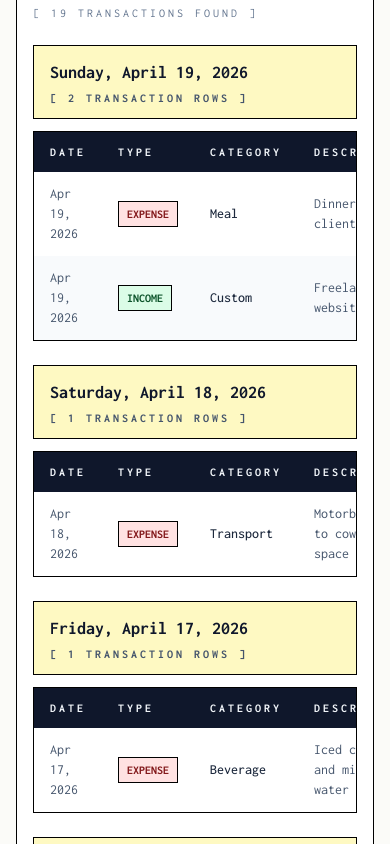
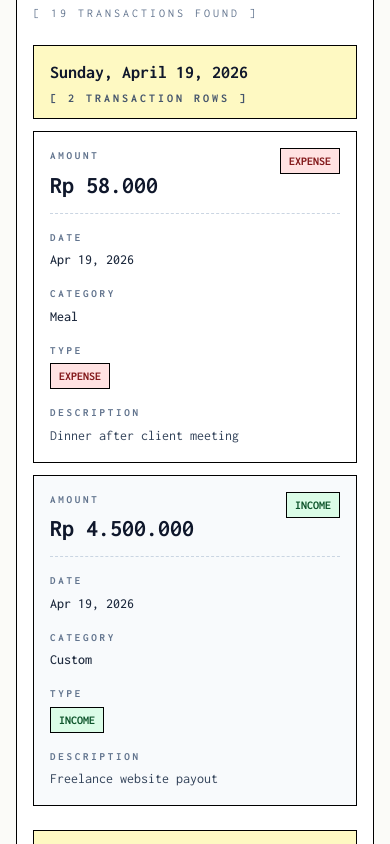
Before and after one commit to hafid-firman-febrian/pixel-pockets, a Next.js app: page /home in a window 390 px wide. Shown: the part 2340-3184 px from the top of the page. Built offline with nearby package versions, Linux system fonts and the light colour scheme.

Commit message:
feat: implement TransactionCard and TransactionField components for improved transaction display

```diff
--- a/components/home/TransactionHistory.tsx
+++ b/components/home/TransactionHistory.tsx
@@ -11,7 +11,7 @@ import {
   type TransactionListFilter,
 } from "@/lib/dashboard";
 import type { TransactionRecord } from "@/lib/transactions";
-import { useState } from "react";
+import { useState, type ReactNode } from "react";
 
 interface TransactionHistoryProps {
   transactions: TransactionRecord[];
@@ -84,6 +84,82 @@ function TypeBadge({ type }: { type: TransactionRecord["type"] }) {
     <span className={`inline-flex border border-black px-2 py-1 text-xs font-bold uppercase ${className}`}>
       {type}
     </span>
+  );
+}
+
+function TransactionField({
+  label,
+  value,
+  align = "left",
+}: {
+  label: string;
+  value: ReactNode;
+  align?: "left" | "right";
+}) {
+  const alignmentClassName = align === "right" ? "text-right" : "text-left";
+
+  return (
+    <div className={`min-w-0 space-y-1 ${alignmentClassName}`}>
+      <p className="text-[11px] font-bold uppercase tracking-[0.25em] text-slate-500">
+        {label}
+      </p>
+      <div className="min-w-0 break-words text-sm text-slate-700">{value}</div>
+    </div>
+  );
+}
+
+function TransactionCard({
+  transaction,
+  index,
+}: {
+  transaction: TransactionRecord;
+  index: number;
+}) {
+  return (
+    <article
+      className={`border border-black p-4 ${
+        index % 2 === 0 ? "bg-white" : "bg-slate-50"
+      }`}
+    >
+      <div className="flex items-start justify-between gap-3 border-b border-dashed border-slate-300 pb-3">
+        <div className="min-w-0 flex-1">
+          <p className="text-[11px] font-bold uppercase tracking-[0.25em] text-slate-500">
+            Amount
+          </p>
+          <p className="mt-1 break-words text-2xl font-bold text-slate-900">
+            {formatCurrency(transaction.amount)}
+          </p>
+        </div>
+        <TypeBadge type={transaction.type} />
+      </div>
+
+      <div className="mt-4 grid gap-4 sm:grid-cols-2">
+        <TransactionField
+          label="Date"
+          value={
+            <span className="font-medium text-slate-800">
+              {formatRowDate(transaction.date)}
+            </span>
+          }
+        />
+        <TransactionField
+          label="Category"
+          value={
+            <span className="font-medium text-slate-800">
+              {transaction.category}
+            </span>
+          }
+        />
+        <TransactionField
+          label="Type"
+          value={<TypeBadge type={transaction.type} />}
+        />
+        <TransactionField
+          label="Description"
+          value={transaction.description || "-"}
+        />
+      </div>
+    </article>
   );
 }
 
@@ -186,7 +262,17 @@ export default function TransactionHistory({
                 </div>
               </div>
 
-              <div className="overflow-x-auto border border-black">
+              <div className="space-y-3 md:hidden">
+                {group.transactions.map((transaction, index) => (
+                  <TransactionCard
+                    key={transaction.id}
+                    transaction={transaction}
+                    index={index}
+                  />
+                ))}
+              </div>
+
+              <div className="hidden overflow-x-auto border border-black md:block">
                 <table className="min-w-full border-collapse text-left">
                   <thead className="bg-slate-900 text-xs uppercase tracking-[0.25em] text-slate-100">
                     <tr>
```
